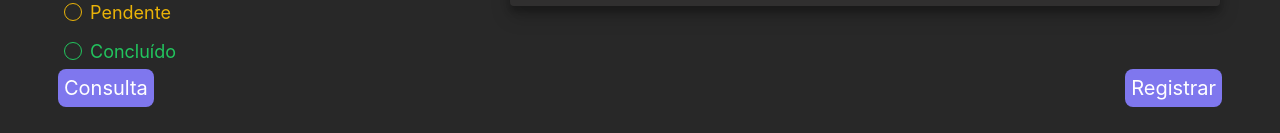
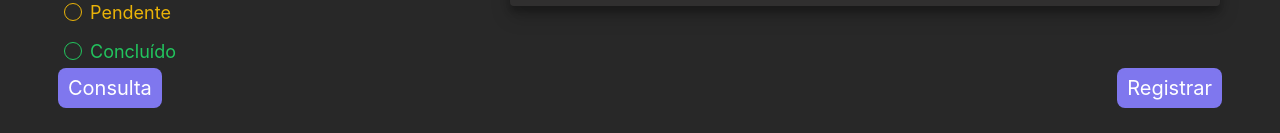
Before and after one commit to EnzoSylvestrin/helpDesk, a Next.js app: page / in a window 1280 px wide. Shown: the part 678-811 px from the top of the page. Built offline with nearby package versions, Linux system fonts and the light colour scheme.

Commit message:
Mudando padding do botão e tirando line-height

```diff
--- a/src/Components/Button.tsx
+++ b/src/Components/Button.tsx
@@ -19,12 +19,12 @@ export const Button = ({ size = 'md', type = "button", text, href, loading = fal
     <Button
       type={type}
       className={clsx(
-        "rounded-md bg-[var(--main)] text-white ring-[var(--main)] ring-2 transition-all duration-[400ms]",
-        "px-1 py-[2px] cursor-pointer selection:text-inherit",
+        "rounded-md bg-[var(--main)] leading-none text-white ring-[var(--main)] ring-2 transition-all duration-[400ms]",
+        "cursor-pointer selection:text-inherit",
         'hover:shadow-[0_0_5px_var(--main),_0_0_10px_var(--main),_0_0_20px_var(--main)] hover:scale-[1.03]', {
-        'text-sm': size === 'sm',
-        'text-md': size === 'md',
-        'text-lg': size === 'lg',
+        'text-sm px-1 py-[6px]': size === 'sm',
+        'text-md px-[6px] py-2': size === 'md',
+        'text-lg p-2': size === 'lg',
         'w-full': full,
         '!text-transparent relative bg-transparent': loading
       })}
--- a/src/pages/index.tsx
+++ b/src/pages/index.tsx
@@ -36,7 +36,7 @@ export default function Home() {
                 <label htmlFor='user'>
                   <Text className={'mb-2 !text-[19px]'}>Funcionário:</Text>
                   <Input.Root>
-                    <Input.Icon icon={FaUserAlt} size={16} colored />
+                    <Input.Icon icon={FaUserAlt} size={18} colored />
                     <Input.Select
                       placeholder='Selecione o funcionário...'
                       items={OptionsFunc}
@@ -47,7 +47,7 @@ export default function Home() {
                 <label htmlFor='client'>
                   <Text className={'mb-2 !text-[19px]'}>Cliente:</Text>
                   <Input.Root>
-                    <Input.Icon icon={FaUserAlt} size={16} colored />
+                    <Input.Icon icon={FaUserAlt} size={18} colored />
                     <Input.Select
                       placeholder='Selecione o cliente...'
                       items={OptionsFunc}
@@ -58,7 +58,7 @@ export default function Home() {
                 <label htmlFor='fantasy'>
                   <Text className={'mb-2 !text-[19px]'}>Fantasia:</Text>
                   <Input.Root>
-                    <Input.Icon icon={FaGhost} size={16} colored />
+                    <Input.Icon icon={FaGhost} size={18} colored />
                     <Input.Select
                       placeholder='Selecione a fantasia...'
                       items={OptionsFunc}
```
